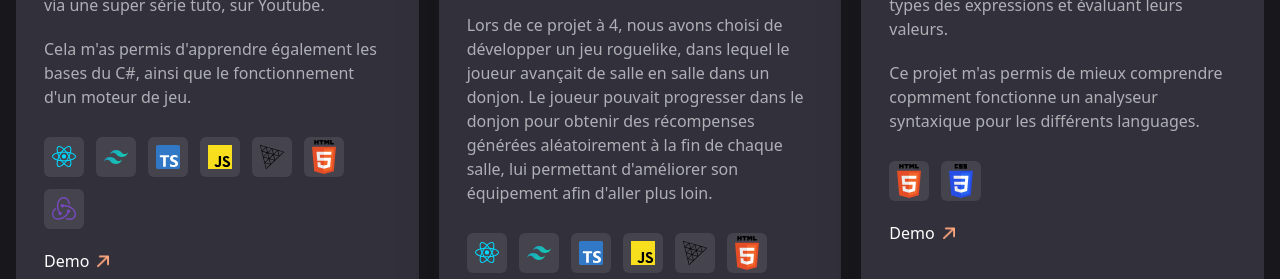
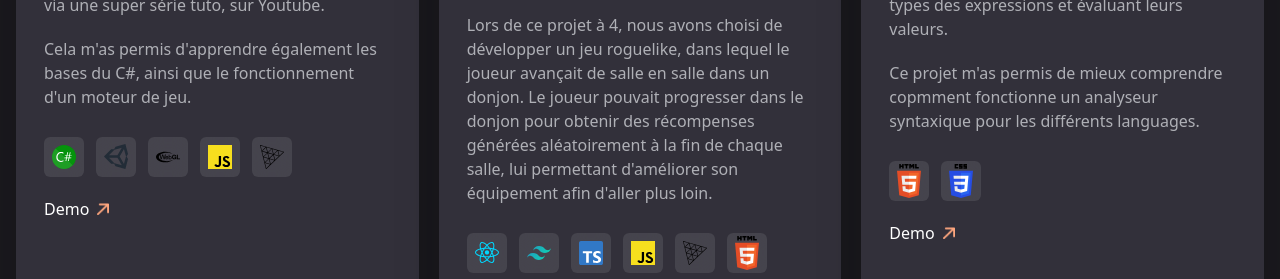
Before and after one commit to DorianCadiot/portfolio-alternance, a React (Vite) app: page / in a window 1280 px wide. Shown: the part 2120-2399 px from the top of the page. Built offline with nearby package versions, Linux system fonts and the light colour scheme; no server answers.

Commit message:
Update data.ts

```diff
--- a/src/constants/data.ts
+++ b/src/constants/data.ts
@@ -38,18 +38,18 @@ export const myProjects = [
     tags: [
       {
         id: 1,
-        name: "React.js",
-        path: "icons/react.svg",
+        name: "C#",
+        path: "icons/c-sharp.svg",
       },
       {
         id: 2,
-        name: "TailwindCSS",
-        path: "icons/tailwindcss-icon.svg",
+        name: "Unity",
+        path: "icons/unity.svg",
       },
       {
         id: 3,
-        name: "TypeScript",
-        path: "icons/typescript-icon.svg",
+        name: "WebGL",
+        path: "icons/webgl-svgrepo-com.svg",
       },
       {
         id: 4,
@@ -60,16 +60,6 @@ export const myProjects = [
         id: 5,
         name: "Three.js",
         path: "icons/threejs.svg",
-      },
-      {
-        id: 6,
-        name: "HTML",
-        path: "icons/html-5.svg",
-      },
-      {
-        id: 7,
-        name: "Redux",
-        path: "icons/redux.svg",
       },
     ],
   },
```
